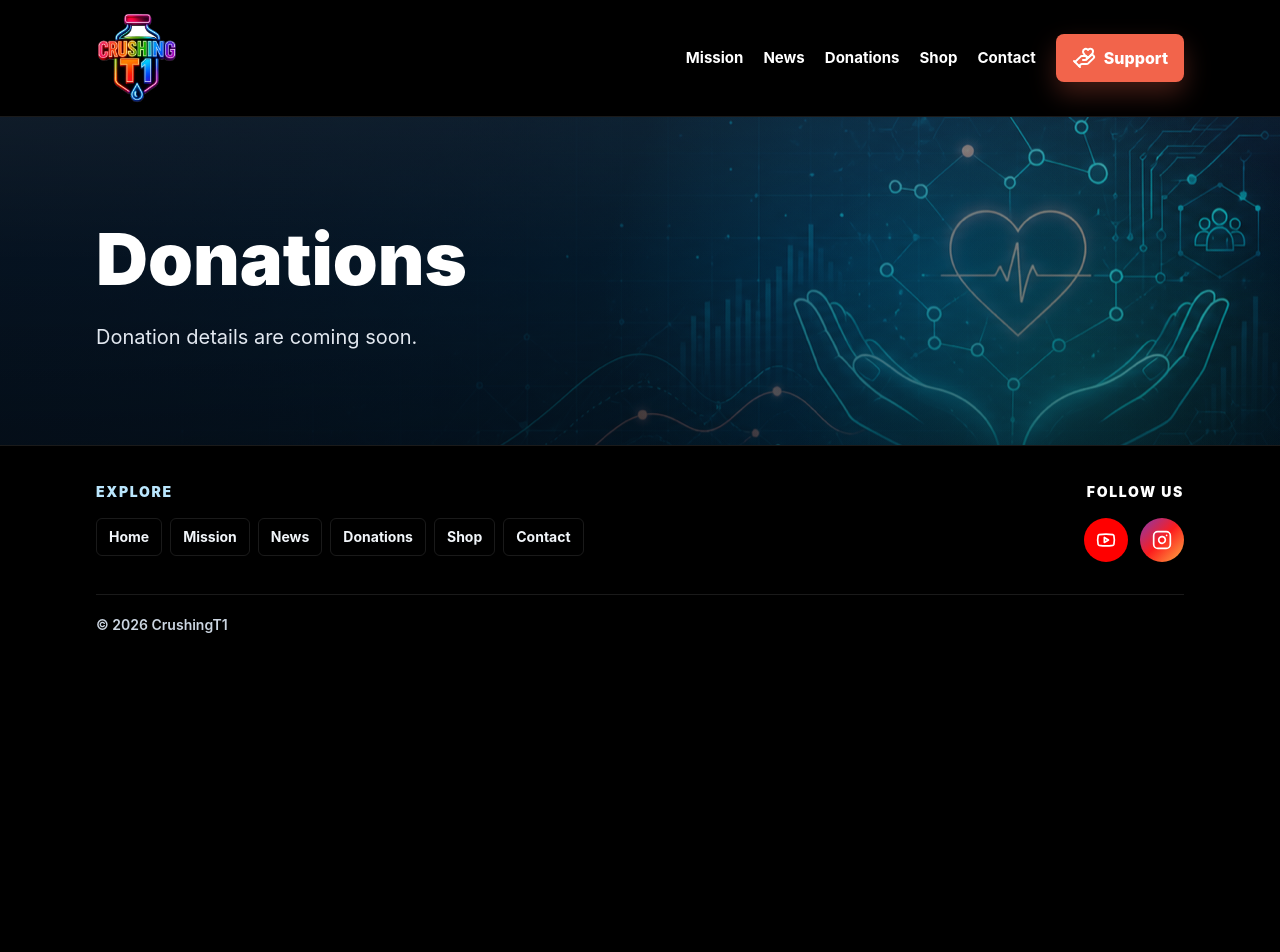
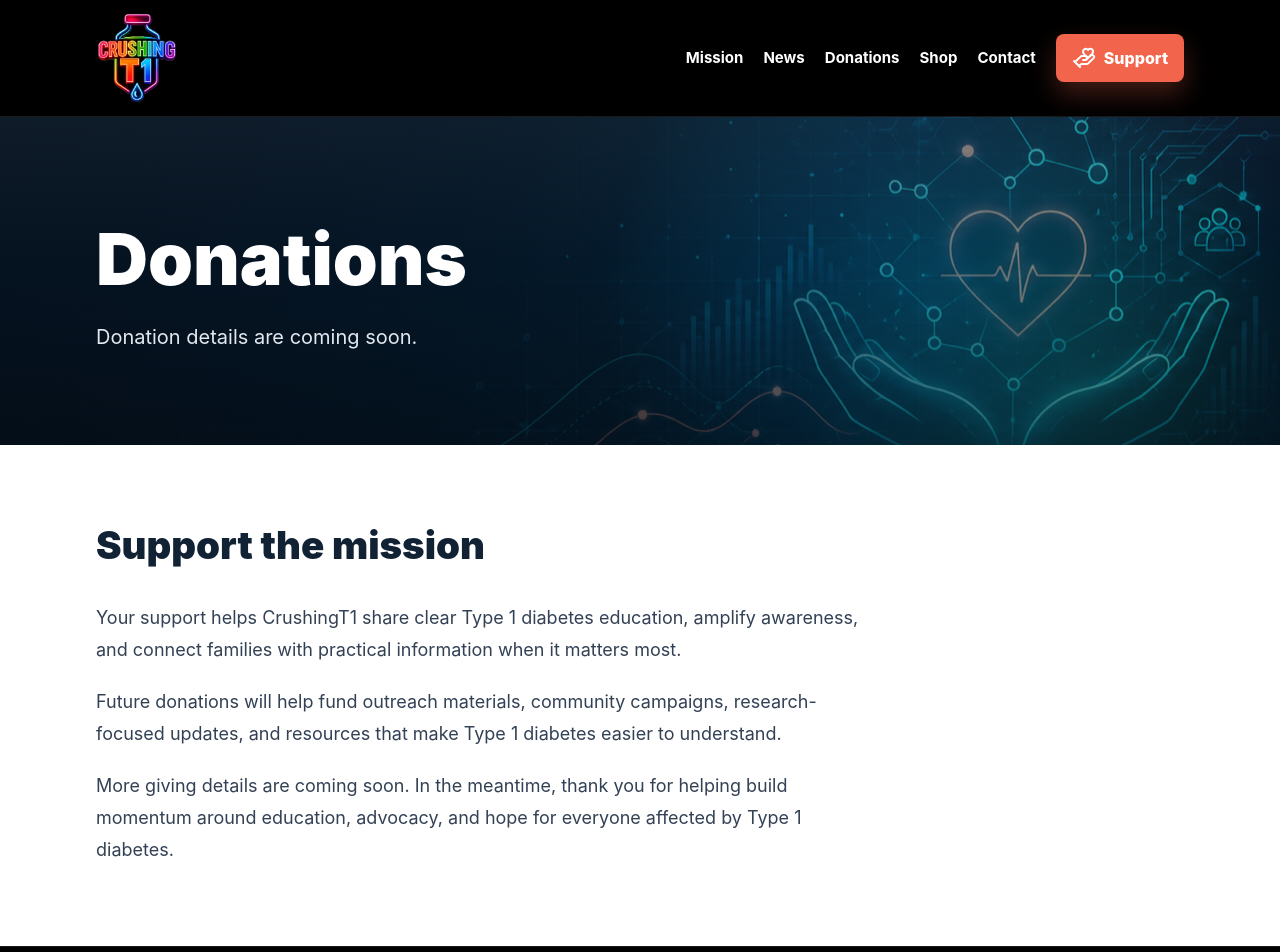
Before and after one commit to bhunter10/crushingt1, a Next.js app: page /donations in a window 1280 px wide. Shown: the top 952 px of the page. Before the commit the page ends 800 px from the top, so only its background shows below. Built offline with nearby package versions, Linux system fonts and the light colour scheme.

Commit message:
logo all dark now

```diff
--- a/app/donations/page.tsx
+++ b/app/donations/page.tsx
@@ -1,7 +1,9 @@
 import { PageHero } from "@/components/PageHero";
+import { Section } from "@/components/Section";
 
 export default function DonationsPage() {
   return (
+    <>
       <PageHero
         variant="news"
         eyebrow=""
@@ -9,5 +11,19 @@ export default function DonationsPage() {
         intro="Donation details are coming soon."
         backgroundImage="/images/hero-donations-banner.png"
       />
+      <Section title="Support the mission">
+        <div className="max-w-3xl space-y-5 text-lg leading-8 text-slate-700">
+          <p>
+            Your support helps CrushingT1 share clear Type 1 diabetes education, amplify awareness, and connect families with practical information when it matters most.
+          </p>
+          <p>
+            Future donations will help fund outreach materials, community campaigns, research-focused updates, and resources that make Type 1 diabetes easier to understand.
+          </p>
+          <p>
+            More giving details are coming soon. In the meantime, thank you for helping build momentum around education, advocacy, and hope for everyone affected by Type 1 diabetes.
+          </p>
+        </div>
+      </Section>
+    </>
   );
 }
--- a/app/news/page.tsx
+++ b/app/news/page.tsx
@@ -1,4 +1,3 @@
-import { ExternalLink } from "lucide-react";
 import { PageHero } from "@/components/PageHero";
 import { Section } from "@/components/Section";
 import { YouTubeVideoGrid } from "@/components/YouTubeVideoGrid";
@@ -29,11 +28,9 @@ export default function NewsPage() {
             rel="noreferrer"
           >
             Open full playlist
-            <ExternalLink aria-hidden="true" />
           </a>
           <a className="btn btn-primary" href="https://www.youtube.com/@CrushingT1" target="_blank" rel="noreferrer">
             Visit YouTube
-            <ExternalLink aria-hidden="true" />
           </a>
         </div>
       </Section>
```
Also changed, not shown: public/images/logo-crushing-header-new.png. Lines whose indentation alone changed are shown as unchanged.
